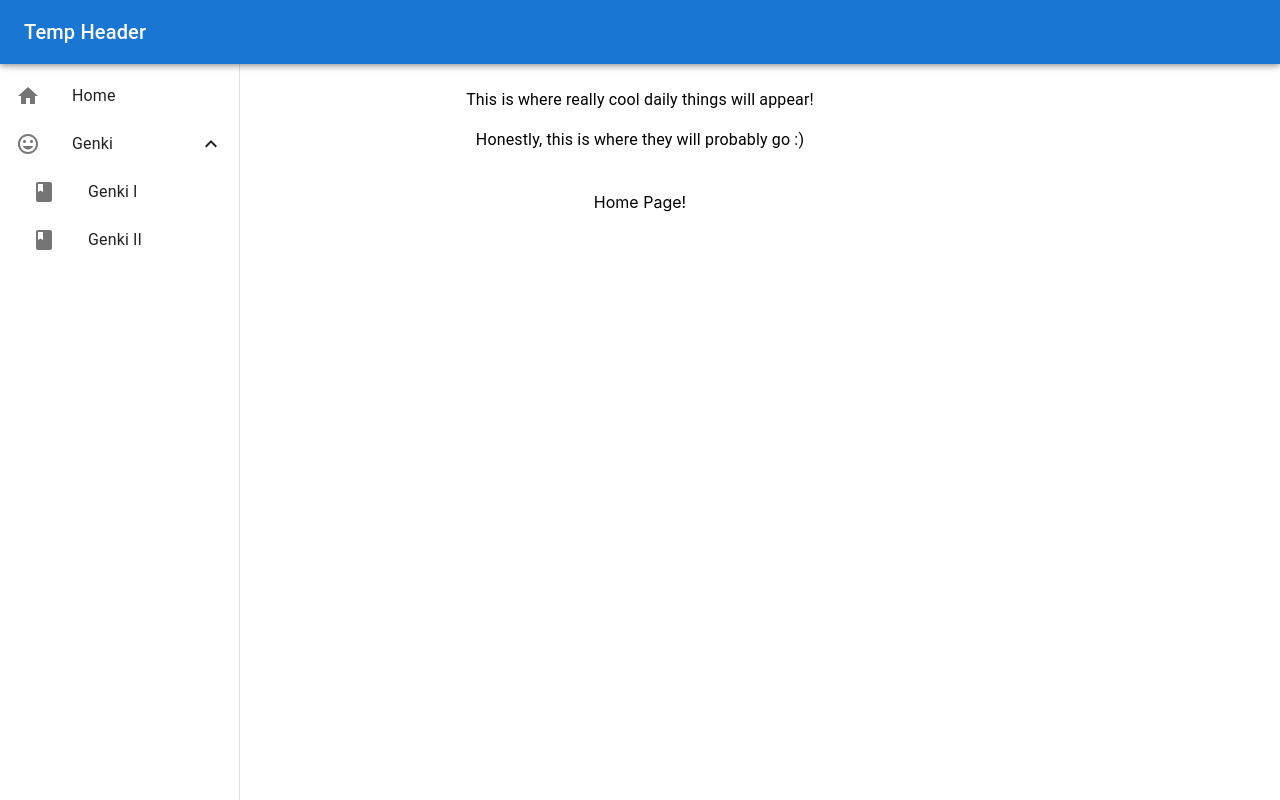
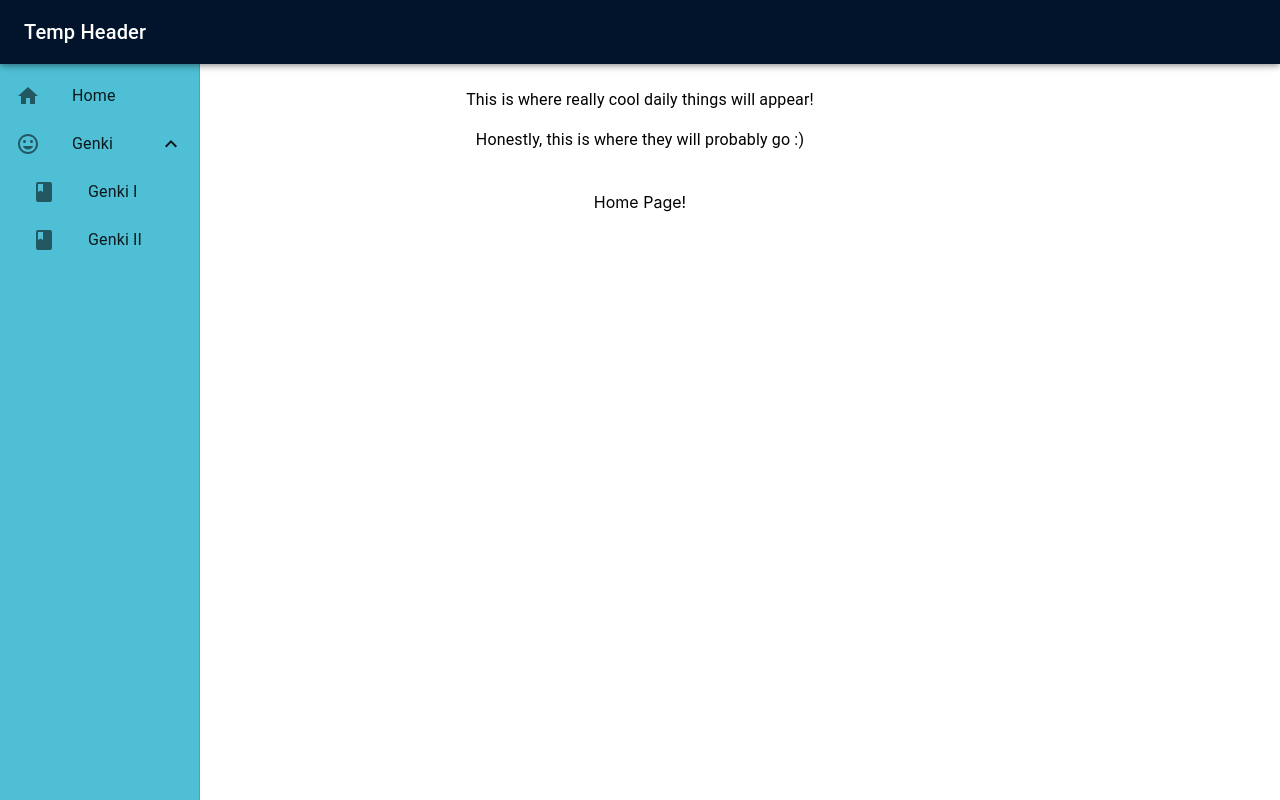
Before and after one commit to kramos577/JStudy, a React (Create React App) app in the folder frontend/: page / in a window 1280 px wide. Built offline with nearby package versions, Linux system fonts and the light colour scheme.

Commit message:
Add Colors to Header and Nav

```diff
--- a/frontend/src/components/Navbar/index.tsx
+++ b/frontend/src/components/Navbar/index.tsx
@@ -19,7 +19,10 @@ import TagFacesIcon from "@mui/icons-material/TagFaces";
 import Toolbar from "@mui/material/Toolbar";
 import Typography from "@mui/material/Typography";
 
-const drawerWidth = 240;
+const style = {
+    background: "#02142B",
+};
+const drawerWidth = 200;
 
 function Navbar() {
     const [open, setOpen] = React.useState(true);
@@ -30,7 +33,7 @@ function Navbar() {
 
     return (
         <Box sx={{ display: "flex" }}>
-            <AppBar position="fixed" sx={{ zIndex: (theme) => theme.zIndex.drawer + 1 }}>
+            <AppBar position="fixed" sx={{ ...style, zIndex: (theme) => theme.zIndex.drawer + 1 }}>
                 <Toolbar>
                     <Typography variant="h6" noWrap component="div">
                         Temp Header
@@ -44,6 +47,11 @@ function Navbar() {
                     width: drawerWidth,
                     flexShrink: 0,
                     [`& .MuiDrawer-paper`]: { width: drawerWidth, boxSizing: "border-box" },
+                }}
+                PaperProps={{
+                    sx: {
+                        backgroundColor: "#4EBFD4",
+                    },
                 }}>
                 <Toolbar />
                 <Box sx={{ overflow: "auto" }}>
```
